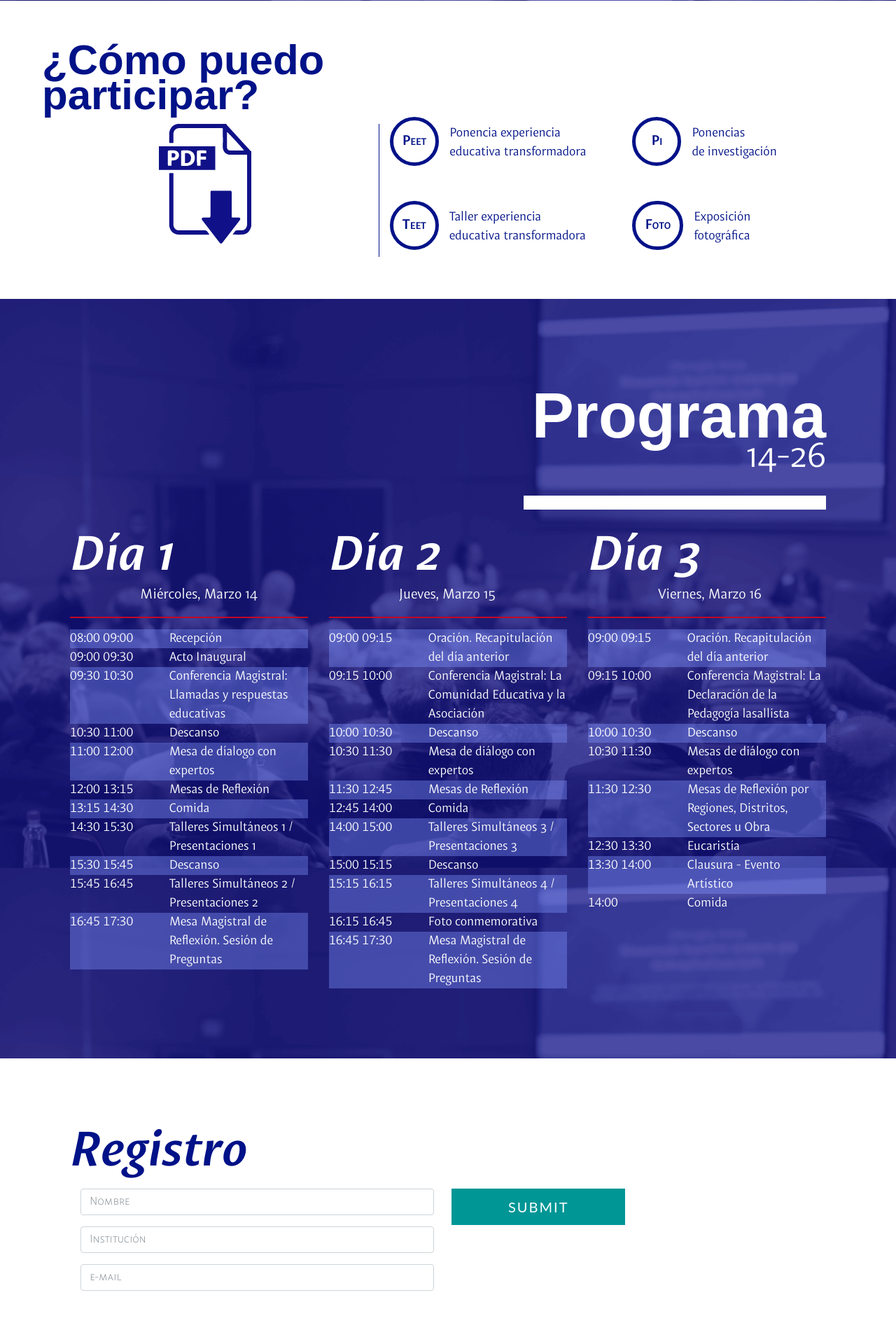
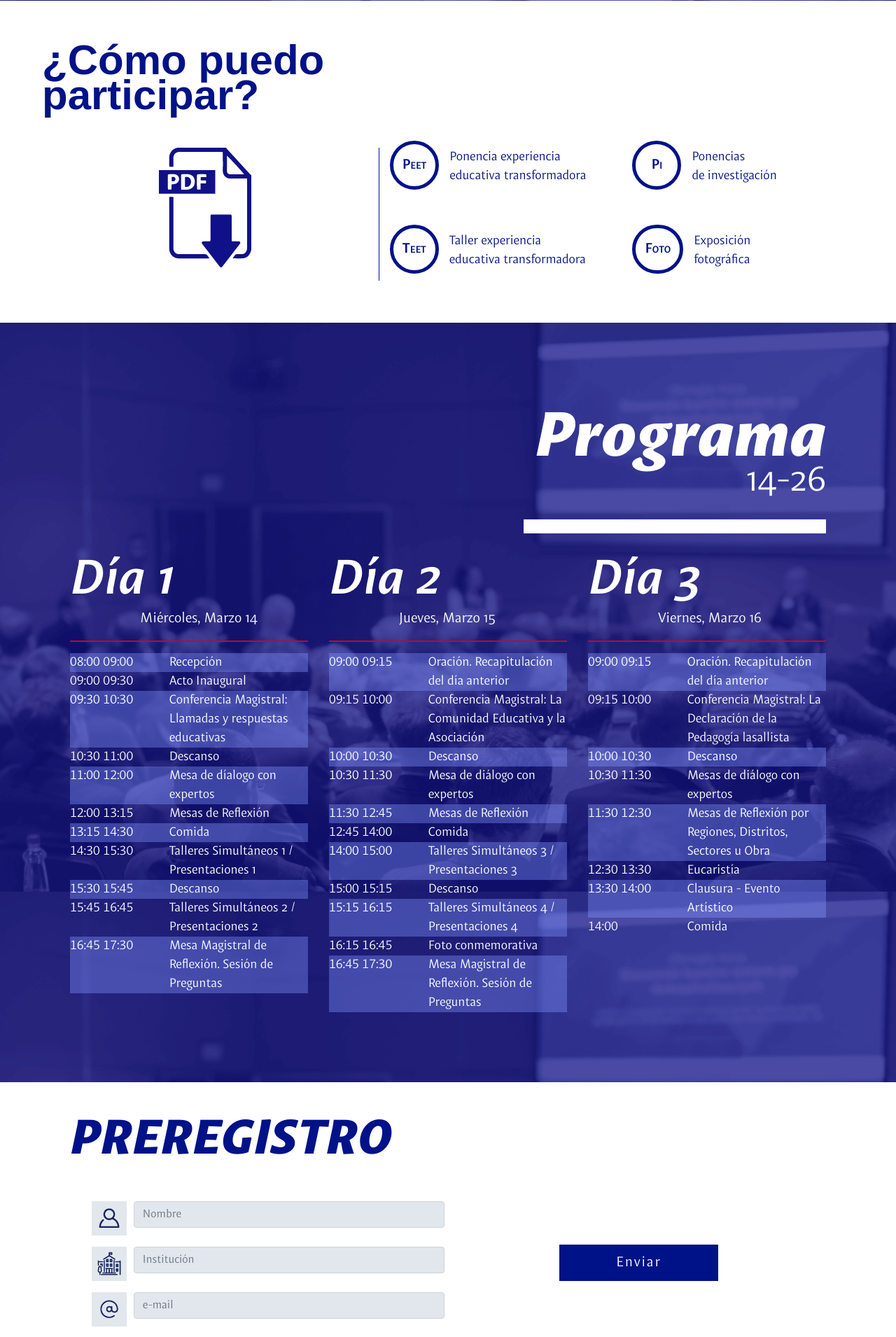
Before and after one commit to alucard0/cmel, a PHP site: page / in a window 1280 px wide. Shown: the part 2582-4492 px from the top of the page at 70% size. Run offline with PHP 8.4, Linux system fonts and the light colour scheme; some libraries are stand-ins or nearby versions; some web fonts are replaced.

Commit message:
Estilos Formulario
Se agrego los estilos para el formulario en computadora grand y móbile

```diff
--- a/css/custom.css
+++ b/css/custom.css
@@ -303,7 +303,9 @@ section#home h1{
   font-style: italic;
   margin-top: 30px;
 }
-section#home h2{
+section#home h2,
+section#program p.title,
+section#registrationForm p.title{
   font-family: IndivisaTextSans, sans-serif;
   font-weight: 900;
   font-style: italic;
@@ -321,7 +323,8 @@ section#home p{
   font-size: 25px;
   margin-bottom: 80px;
 }
-section#home p.fecha{
+section#home p.fecha,section#registrationForm input,
+section#home p.fecha,section#registrationForm button{
   font-family: IndivisaTextSans, sans-serif;
   font-weight: 500;
   font-style: normal;
@@ -450,13 +453,15 @@ section#ejesTematicos div p.ejesInfo {
 section#comoParticipar{
   padding: 60px;
 }
-section#comoParticipar p.titulo{
+section#comoParticipar p.titulo,
+footer p.hashtag{
   font-family: IndivisaTextSans, sans-serif;
   font-weight: 900;
 }
 section#comoParticipar p.titulo{
   font-size: 60px;
   line-height: 50px;
+  margin-bottom: 50px;
 }
 
 section#comoParticipar p span.iniciales{
@@ -515,9 +520,8 @@ section#program{
 section#program{
   padding: 100px;
 }
-section#program p.title,section#program span.mayores{
+section#program p.title{
   font-size: 90px;
-  font-weight: 900;
   margin:0;
 }
 section#program p.subtitle{
@@ -544,12 +548,14 @@ section#program div.content{
 
 
 section#registrationForm{
-  padding: 100px;
+  padding: 50px 100px;
 }
 
 section#registrationForm p.title{
   font-size: 70px;
   line-height: 70px;
+  text-transform: uppercase;
+  margin-bottom: 50px;
 }
 
 section#registrationForm p.subtitle{
@@ -558,21 +564,36 @@ section#registrationForm p.subtitle{
   font-weight: 700;
 
 }
-section#registrationForm {
-  font-size: 25px;
-  font-weight: 300;
+
+section#registrationForm  figure img,
+section#registrationForm .form-control{
+  background: #E2E7ED;
 }
+
 section#registrationForm .form-control{
   color: #01215e;
+}
+section#home p.fecha,section#registrationForm button
+{
+  text-transform: none;
 }
 button.btn{
   border-radius: 0;
   padding: 10px 80px;
 }
 .btn-primary{
-  background-color: var(--azulagua);
-  border-color: var(--azulagua);
+  background-color: #001288;
+  border-color: #001288;
 }
+.btn-primary:hover{
+  background-color: #000e66;
+  border-color: #000e66;
+}
+
+section#registrationForm div.filaBoton{
+  min-height: 11rem;
+}
+
 /*Fin Contenido*/
 
 /*Footer*/
--- a/index.php
+++ b/index.php
@@ -278,23 +278,45 @@
 
 
 <section id="registrationForm" class="container-fluid">
-  <p class="text-left title">Registro</p>
+  <p class="text-left title">Preregistro</p>
 
   <form>
     <div class="form-row">
       <div class="col-md-6">
-        <div class="form-group col-md-12">
-            <input type="text" class="form-control" id="cmpNombre" name="cmpNombre" placeholder="Nombre">
-        </div>
-        <div class="form-group col-md-12">
-            <input type="text" class="form-control" id="cmpInstitucion" name="cmpInstitucion" placeholder="Institución">
-        </div>
-        <div class="form-group col-md-12">
-             <input type="email" class="form-control" id="cmpMail" name="cmpMail" placeholder="e-mail">
+        <div class="form-row">
+          <div class="col-2 col-sm-2">
+            <figure class="text-right">
+              <img src="images/form/LandingPage-01.png" alt="">
+            </figure>
+          </div>
+          <div class="form-group col-10 col-sm-10">
+              <input type="text" class="form-control" id="cmpNombre" name="cmpNombre" placeholder="Nombre">
+          </div>
+
+          <div class="col-2 col-sm-2">
+            <figure class="text-right">
+              <img src="images/form/LandingPage-02.png" alt="">
+            </figure>
+          </div>
+          <div class="form-group col-10 col-sm-10">
+              <input type="text" class="form-control" id="cmpInstitucion" name="cmpInstitucion" placeholder="Institución">
+          </div>
+
+          <div class="col-2 col-sm-2">
+            <figure class="text-right">
+              <img src="images/form/LandingPage-03.png" alt="">
+            </figure>
+          </div>
+          <div class="form-group col-10 col-sm-10">
+              <input type="email" class="form-control" id="cmpMail" name="cmpMail" placeholder="e-mail">
+          </div>
+
         </div>
       </div>
       <div class="col-md-6">
-        <button type="button" class="btn btn-primary btn-lg">Submit</button>
+        <div class="form-row align-items-center filaBoton">
+          <button type="button" class="btn btn-primary btn-lg mx-auto">Enviar</button>
+        </div>
       </div>
     </div>
   </form>
```
Also changed, not shown: images/form/LandingPage-01.png (added), images/form/LandingPage-02.png (added), images/form/LandingPage-03.png (added).
